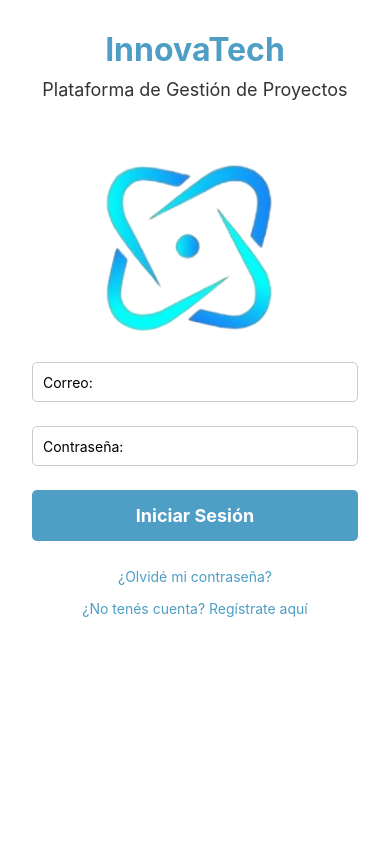
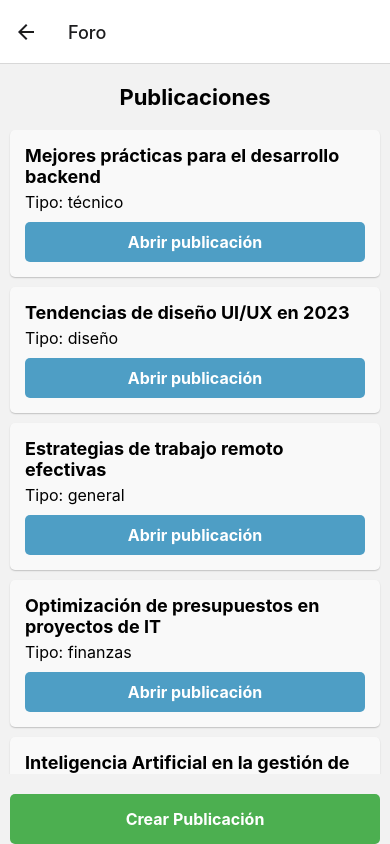
Before and after one commit to unpluggedREVAN/AP-Innovatech, a React Native app in the folder android_proj/innovatech2/: screen /ForosScreen in a window 390 px wide. Built offline with nearby package versions, Linux system fonts and the light colour scheme.

Commit message:
update: foros screen added

```diff
--- a/android_proj/innovatech2/App.js
+++ b/android_proj/innovatech2/App.js
@@ -22,6 +22,7 @@ import GestionarColaboradoresScreen from './GestionarColaboradoresScreen';
 import ModificarTareasScreen from './ModificarTareasScreen';
 import ReunionDetailsScreen from './ReunionDetailsScreen';
 import CrearReunionScreen from './CrearReunionScreen';
+import ForosScreen from './ForosScreen';
 
 const Stack = createNativeStackNavigator();
 const Tab = createBottomTabNavigator();
@@ -118,6 +119,11 @@ export default function App() {
         <Stack.Screen name="CrearProyecto" component={CrearProyectoScreen} options={{ headerTitle: 'Crear Proyecto' }} />
         <Stack.Screen name="ReunionDetails" component={ReunionDetailsScreen} />
         <Stack.Screen name="CrearReunionScreen" component={CrearReunionScreen} />
+        <Stack.Screen
+          name="ForosScreen"
+          component={ForosScreen}
+          options={{ title: 'Foro' }}
+        />
         {/* aquí se ponen más pantallas */}
       </Stack.Navigator>
     </NavigationContainer>
--- /dev/null
+++ b/android_proj/innovatech2/ForosScreen.js
@@ -0,0 +1,102 @@
+import React, { useState, useEffect } from 'react';
+import { View, Text, TouchableOpacity, ScrollView, StyleSheet } from 'react-native';
+import forosData from './data_foros.json'; // Asegúrate de que la ruta al archivo JSON sea correcta
+
+const ForosScreen = ({ navigation }) => {
+  const [publicaciones, setPublicaciones] = useState([]);
+
+  // Simula la carga de publicaciones desde una base de datos o API al montar el componente
+  useEffect(() => {
+    setPublicaciones(forosData);
+  }, []);
+
+  const handleAbrirPublicacion = (publicacionId) => {
+    console.log('Abrir publicación:', publicacionId);
+    // Aquí puedes agregar la lógica para navegar a los detalles de la publicación
+  };
+
+  const handleCrearPublicacion = () => {
+    console.log('Navegar a la pantalla de crear nueva publicación');
+    // Aquí puedes agregar la lógica para navegar a la pantalla de creación de publicación
+  };
+
+  return (
+    <View style={styles.container}>
+      <Text style={styles.header}>Publicaciones</Text>
+      <ScrollView style={styles.publicacionesContainer}>
+        {publicaciones.map((publicacion) => (
+          <View key={publicacion._id} style={styles.publicacionCard}>
+            <Text style={styles.publicacionTitle}>{publicacion.titulo}</Text>
+            <Text style={styles.publicacionTipo}>Tipo: {publicacion.tipo}</Text>
+            <TouchableOpacity
+              style={styles.abrirButton}
+              onPress={() => handleAbrirPublicacion(publicacion._id)}
+            >
+              <Text style={styles.buttonText}>Abrir publicación</Text>
+            </TouchableOpacity>
+          </View>
+        ))}
+      </ScrollView>
+      <TouchableOpacity style={styles.crearButton} onPress={handleCrearPublicacion}>
+        <Text style={styles.buttonText}>Crear Publicación</Text>
+      </TouchableOpacity>
+    </View>
+  );
+};
+
+const styles = StyleSheet.create({
+  container: {
+    flex: 1,
+    paddingTop: 20,
+  },
+  header: {
+    fontSize: 22,
+    fontWeight: 'bold',
+    alignSelf: 'center',
+    marginBottom: 20,
+  },
+  publicacionesContainer: {
+    marginBottom: 20,
+  },
+  publicacionCard: {
+    backgroundColor: '#f9f9f9',
+    padding: 15,
+    borderRadius: 5,
+    marginBottom: 10,
+    marginHorizontal: 10,
+    shadowColor: '#000',
+    shadowOffset: { width: 0, height: 1 },
+    shadowOpacity: 0.2,
+    shadowRadius: 1.41,
+    elevation: 2,
+  },
+  publicacionTitle: {
+    fontSize: 18,
+    fontWeight: 'bold',
+    marginBottom: 5,
+  },
+  publicacionTipo: {
+    fontSize: 16,
+    marginBottom: 10,
+  },
+  abrirButton: {
+    backgroundColor: '#4e9ec5',
+    padding: 10,
+    borderRadius: 5,
+    alignItems: 'center',
+  },
+  crearButton: {
+    backgroundColor: '#4CAF50',
+    padding: 15,
+    borderRadius: 5,
+    alignItems: 'center',
+    marginHorizontal: 10,
+  },
+  buttonText: {
+    color: '#ffffff',
+    fontSize: 16,
+    fontWeight: 'bold',
+  },
+});
+
+export default ForosScreen;
--- a/android_proj/innovatech2/Proyecto.js
+++ b/android_proj/innovatech2/Proyecto.js
@@ -30,6 +30,10 @@ const ProyectoScreen = () => {
     navigation.navigate('CrearReunionScreen');
   };
 
+  const handleIrForos = () => {
+    navigation.navigate('ForosScreen');
+  };
+
   return (
     <View style={styles.container}>
       <Text style={styles.header}>Reuniones disponibles</Text>
@@ -55,7 +59,7 @@ const ProyectoScreen = () => {
         <Text style={styles.buttonText}>Crear nueva reunión</Text>
       </TouchableOpacity>
 
-      <TouchableOpacity style={styles.button} onPress={() => console.log('Ir al foro')}>
+      <TouchableOpacity style={styles.button} onPress={handleIrForos}>
         <Text style={styles.buttonText}>Ir al foro</Text>
       </TouchableOpacity>
     </View>
--- /dev/null
+++ b/android_proj/innovatech2/data_foros.json
@@ -0,0 +1,44 @@
+[
+    {
+      "_id": "8815v0vw614w639zo7j15v1",
+      "tipo": "técnico",
+      "titulo": "Mejores prácticas para el desarrollo backend",
+      "mensajes": [],
+      "idproyecto": "6611a7eb234b078c3fd42ba1"
+    },
+    {
+      "_id": "8926w1wx715x740ap8k26w2",
+      "tipo": "diseño",
+      "titulo": "Tendencias de diseño UI/UX en 2023",
+      "mensajes": [],
+      "idproyecto": "6622b8fc345c189d4ee53cc2"
+    },
+    {
+      "_id": "81037x2xy816y851bq9l37x3",
+      "tipo": "general",
+      "titulo": "Estrategias de trabajo remoto efectivas",
+      "mensajes": [],
+      "idproyecto": "6733c9gd456d29ae5ff64dd3"
+    },
+    {
+      "_id": "81148y3yz917z962cr0m48y4",
+      "tipo": "finanzas",
+      "titulo": "Optimización de presupuestos en proyectos de IT",
+      "mensajes": [],
+      "idproyecto": "6844dahd567e3abf6gg75ee4"
+    },
+    {
+      "_id": "81259z4z018a073ds1n59z5",
+      "tipo": "innovación",
+      "titulo": "Inteligencia Artificial en la gestión de proyectos",
+      "mensajes": [],
+      "idproyecto": "6955ebie678f4dch7hh86ff5"
+    },
+    {
+      "_id": "81360a5a119b184et2o60a6",
+      "tipo": "seguridad",
+      "titulo": "Mejoras en la seguridad de aplicaciones web",
+      "mensajes": [],
+      "idproyecto": "7066fckf789g5dei8ii97gg6"
+    }
+  ]
```
